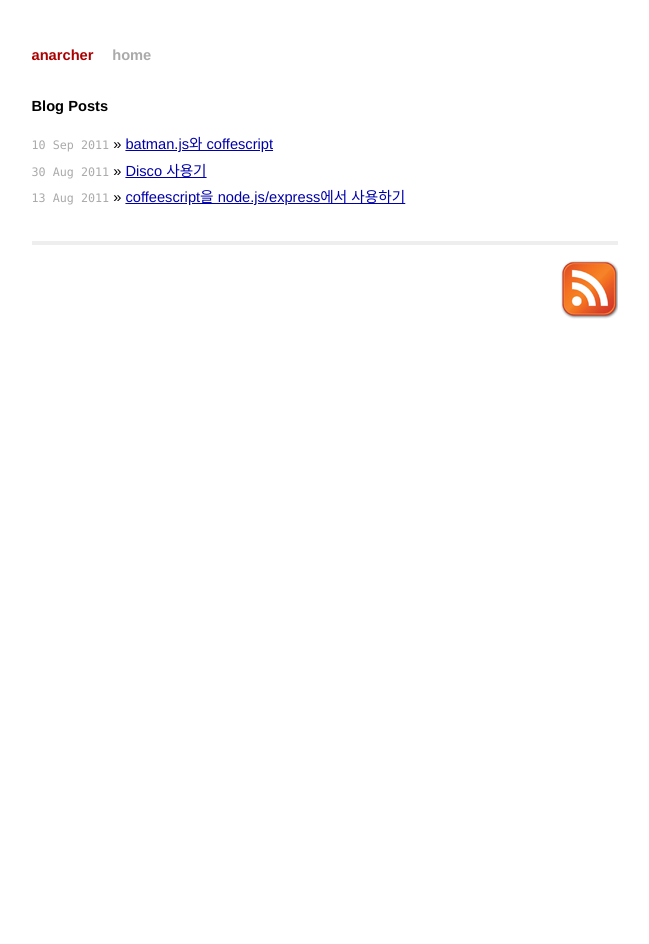
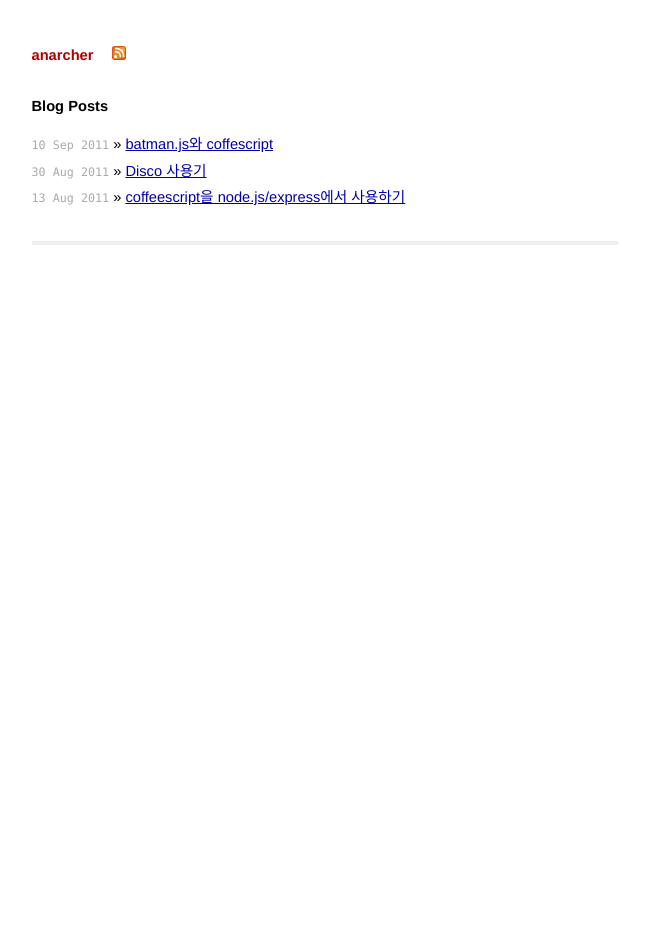
Before and after one commit to anarcher/anarcher.github.com, a Jekyll site: the page built from index.html, in a window 1280 px wide. Shown: the whole page, without its empty margins (315-964 px from the left). Built offline with Jekyll 4.4.1, drawn with Linux system fonts in a browser that asks for light colours; Markdown is read by kramdown in place of the engine named in the settings.

Commit message:
relocation rss button

```diff
--- a/_layouts/default.html
+++ b/_layouts/default.html
@@ -34,7 +34,7 @@
 <div class="site">
   <div class="title">
     <a href="/">anarcher</a>
-    <a class="extra" href="/">home</a>
+    <a class="extra" href="/atom.xml"><img src="/images/rss.png" alt="Subscribe to RSS Feed" style="margin:auto;" /></a>
   </div>
 
   {{ content }}
@@ -51,9 +51,6 @@
       </p>
     </div>
     -->
-    <div class="rss">
-      <a href="/atom.xml"><img src="/images/rss.png" alt="Subscribe to RSS Feed" /></a>
-    </div>
   </div>
 </div>
 
```
Also changed, not shown: images/rss.png.
